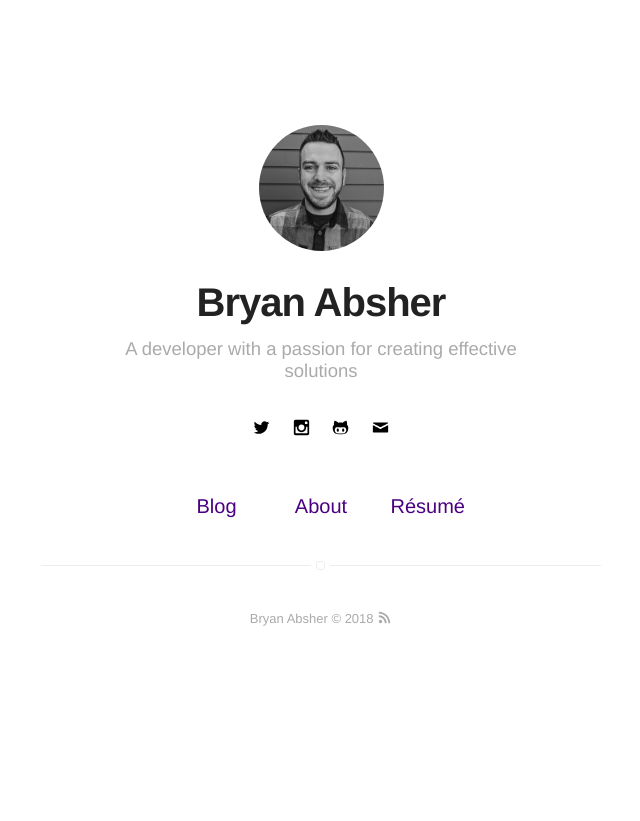
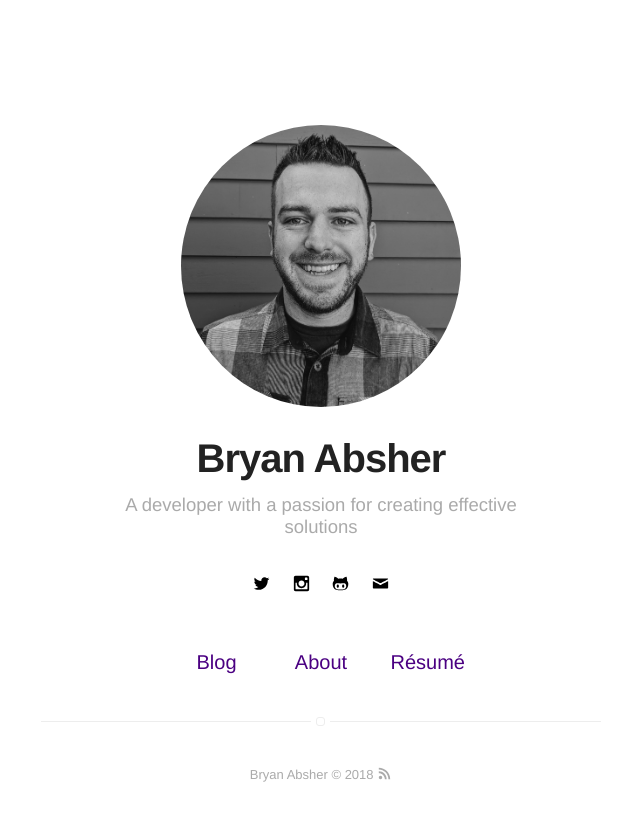
Before and after one commit to babsher/babsher.github.io, a Jekyll site: the page built from index.html, in a window 1280 px wide. Shown: the top 821 px of the page, without its empty margins (319-959 px from the left). Built offline with Jekyll 4.4.1, drawn with Linux system fonts in a browser that asks for light colours.

Commit message:
updated selfie styles

```diff
--- a/_sass/components/header.sass
+++ b/_sass/components/header.sass
@@ -6,7 +6,7 @@
     z-index: 99
 
     > .link > .selfie
-        width: 125px
+        width: 50%
         margin-bottom: 25px
         border-radius: 100%
         transition: all .2s
--- a/_sass/pages/page.sass
+++ b/_sass/pages/page.sass
@@ -7,6 +7,6 @@
 
 .about
     img
-        width: 50%
+        width: 65%
         margin: 0 auto
         display: block
```
